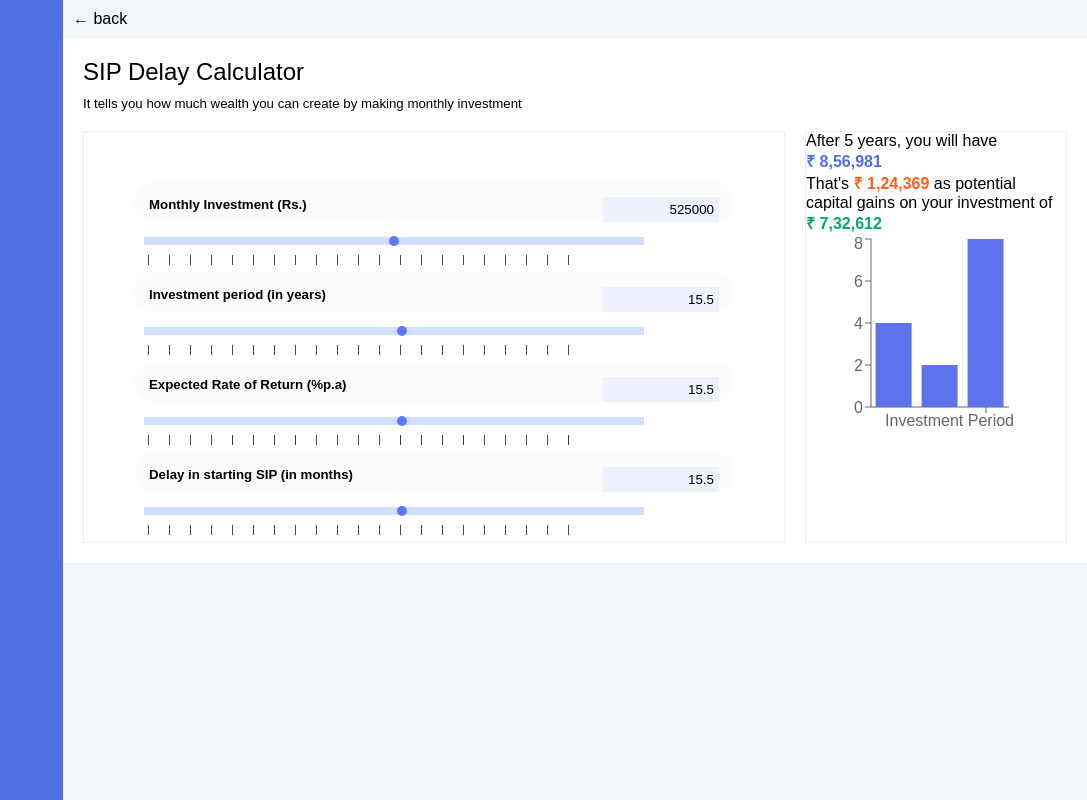
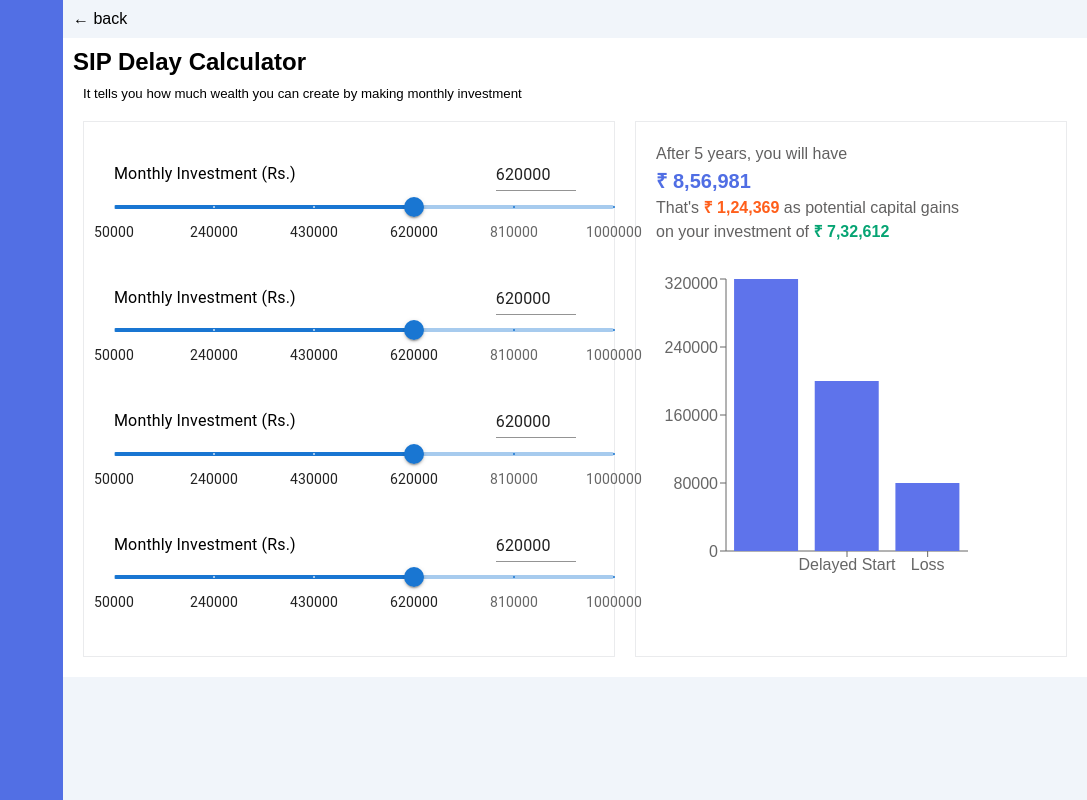
Before and after one commit to shvmsh20/SIP-Delay, a React (Create React App) app: page / in a window 1280 px wide. Shown: the whole page, without its empty margins (193-1280 px from the left). Built offline with nearby package versions, Linux system fonts and the light colour scheme.

Commit message:
update: muiSliders

```diff
--- a/package.json
+++ b/package.json
@@ -3,6 +3,10 @@
   "version": "0.1.0",
   "private": true,
   "dependencies": {
+    "@emotion/react": "^11.10.6",
+    "@emotion/styled": "^11.10.6",
+    "@mui/material": "^5.11.12",
+    "@mui/styled-engine-sc": "^5.11.11",
     "@testing-library/jest-dom": "^5.16.5",
     "@testing-library/react": "^13.4.0",
     "@testing-library/user-event": "^13.5.0",
@@ -10,6 +14,8 @@
     "react-dom": "^18.2.0",
     "react-scripts": "5.0.1",
     "recharts": "^2.4.3",
+    "rsuite": "^5.28.2",
+    "styled-components": "^5.3.8",
     "web-vitals": "^2.1.4"
   },
   "scripts": {
--- a/src/Components/Calculator.jsx
+++ b/src/Components/Calculator.jsx
@@ -1,8 +1,12 @@
-import React from 'react'
-import Input from './Input';
+import React, {useState} from 'react'
+import InputArea from './InputArea';
 import Graph from "./Graph"
 
 function Calculator() {
+  const [mi, setMi] = useState(0);
+  function changeMi(val){
+    setMi(val);
+  }
   return (
     <div className='calculator'>
 
@@ -12,8 +16,8 @@ function Calculator() {
       <h5 className='info'>It tells you how much wealth you can create by
       making monthly investment</h5>
       <div className='container'>
-        <Input />
-        <Graph />
+        <InputArea changeMi={changeMi}/>
+        <Graph mi={mi}/>
       </div>
 
     </div>
--- a/src/Components/Graph.jsx
+++ b/src/Components/Graph.jsx
@@ -3,33 +3,34 @@ import React from 'react'
 import {ResponsiveContainer,BarChart,Bar,XAxis,YAxis}from 'recharts'
 
 
-function Graph() {
+function Graph(props) {
   const Array = [
     {
-      name:"Monthly Investment",
-      number: 4,
+      name:"Start Today",
+      number: 320000,
 
   },
   {
-      name:"Delay",
-      number: 2,
+      name:"Delayed Start",
+      number: 200000,
 
   },
   {
-      name:"Investment Period",
-      number: 8,
+      name:"Loss",
+      number: 80000,
 
   },
 ]
+console.log("MI ",props.mi);
 return (
     <div className='graph'>
       <p className='graph-text'>After 5 years, you will have<br/>
       <span className='totalamount'>₹ 8,56,981</span>
-      <br/>That's <span className='potentialamount'>₹ 1,24,369</span> as potential capital gains on your investment of <br/>
-      <span className='delay'>₹ 7,32,612</span></p>
-    <ResponsiveContainer width="80%" aspect={1}>
-        <BarChart data = {Array} width={200} height = {200}>
-            <XAxis dataKey="name"/>
+      <br/>That's <span className='potentialamount'>₹ 1,24,369</span> as potential capital gains <br/> on your investment of
+      <span className='delay'> ₹ 7,32,612</span></p>
+    <ResponsiveContainer width="80%" aspect={1} >
+        <BarChart  className="bar-graph" data = {Array} width={200} height = {200}>
+            <XAxis dataKey="name" fill='#5E73EB'/>
             <YAxis />
             <Bar dataKey="number" fill = '#5E73EB'/>
         </BarChart>
--- a/src/Components/Input.jsx
+++ /dev/null
@@ -1,17 +0,0 @@
-import React from 'react'
-import Slider from './Slider'
-
-function Input() {
-  return (
-    <div className='input'>
-
-    <Slider mn="50000" mx="1000000" field="mi" title="Monthly Investment (Rs.)"/>
-    <Slider mn="1" mx="30" field="ip" title="Investment period (in years)"/>
-    <Slider mn="1" mx="30" field="ror" title="Expected Rate of Return (%p.a)"/>
-    <Slider mn="1" mx="30" field="delay" title="Delay in starting SIP (in months)"/>
-
-    </div>
-  )
-}
-
-export default Input
--- /dev/null
+++ b/src/Components/InputArea.jsx
@@ -0,0 +1,15 @@
+import React from 'react';
+import SliderArea from './SliderArea';
+
+function InputArea() {
+  return (
+    <div class="input">
+      <SliderArea />
+      <SliderArea />
+      <SliderArea />
+      <SliderArea />
+    </div>
+  )
+}
+
+export default InputArea
--- a/src/Components/Slider.jsx
+++ /dev/null
@@ -1,42 +0,0 @@
-
-import React, {useState} from 'react'
-
-
-function Slider(props) {
-
-  const midVal = (parseInt(props.mn)+parseInt(props.mx))/2;
-  const [val, setVal] = useState(midVal);
-
-  function handleChange(){
-
-    setVal(document.getElementById(props.field).value);
-    //document.getElementById(props.field).value = val;
-
-}
-  return (
-    <div className='slider'>
-    <div className='container-label'>
-    <h5 className='slider-heading'>{props.title}</h5>
-    <button type="number" className='display-btn'> {val} </button>
-    </div>
-
-    <input id = {props.field} type="range" min={props.mn} max={props.mx} value={val}
-          onInput={()=>handleChange()} />
-    <svg width="100%" height="24">
-              <line
-                x1="4"
-                y1="0"
-                x2="440"
-                y2="0"
-                stroke="#444"
-                strokeWidth="20"
-                strokeDasharray="1 20"
-              />
-            </svg>
-            <br/>
-
-    </div>
-  )
-}
-
-export default Slider
--- /dev/null
+++ b/src/Components/SliderArea.jsx
@@ -0,0 +1,116 @@
+import * as React from 'react';
+import Box from '@mui/material/Box';
+import Slider from '@mui/material/Slider';
+import Typography from '@mui/material/Typography';
+import MuiInput from '@mui/material/Input';
+import Grid from '@mui/material/Grid';
+import { styled } from '@mui/material/styles';
+
+
+
+const miArray = [
+    {
+      value: 50000,
+      label: '50000',
+    },
+    {
+      value: 240000,
+      label: '240000',
+    },
+    {
+      value: 430000,
+      label: '430000',
+    },
+    {
+      value: 620000,
+      label: '620000',
+    },
+    {
+      value: 810000,
+      label: '810000',
+    },
+    {
+      value: 1000000,
+      label: '1000000',
+    },
+  ];
+
+  function valuetext(value) {
+    return `${value}`;
+  }
+
+  const Input2 = styled(MuiInput)`
+    width: 80px;
+  `;
+
+
+function SliderArea(){
+    const [mivalue, setValue] = React.useState(620000);
+
+    const handleSliderChange = (event, newValue) => {
+        setValue(newValue);
+    };
+
+    const handleInputChange = (event) => {
+        setValue(event.target.value === '' ? '' : Number(event.target.value));
+    };
+
+  return (
+
+    <div className='slider-area'>
+        <Box sx={{ width: 500 }}>
+
+
+            <Grid container spacing={25} alignItems="center">
+
+                <Grid item>
+                    <Typography id="input-slider" gutterBottom>
+                    Monthly Investment (Rs.)
+                    </Typography>
+                </Grid>
+
+                <Grid item>
+                    <Input2
+                        value={mivalue}
+                        size="small"
+                        onChange={handleInputChange}
+                        inputProps={{
+                            step: 1,
+                            min: 50000,
+                            max: 10000000,
+                        }}
+                        />
+                </Grid>
+
+            </Grid>
+
+            <Grid container>
+
+                <Grid item xs>
+                    <Slider
+
+                    aria-label="Custom marks"
+                    defaultValue={620000}
+                    getAriaValueText={valuetext}
+                    min={50000}
+                    max={1000000}
+                    marks={miArray}
+
+                    value={typeof mivalue === 'number' ? mivalue : 0}
+                    onChange={handleSliderChange}
+                    aria-labelledby="input-slider"
+                    />
+                </Grid>
+
+            </Grid>
+
+
+        </Box>
+    </div>
+
+
+
+  )
+}
+
+export default SliderArea;
--- a/src/Media/CSS/App.css
+++ b/src/Media/CSS/App.css
@@ -7,21 +7,9 @@
 }
 
 .screen{
-  display: flex;
-  flex-direction: row;
-  height: 100vh;
-
-    box-sizing: border-box;
-    margin: 0;
-    padding: 0;
-}
-
-.screen{
     display: flex;
     flex-direction: row;
     height: 100vh;
-
-
 }
 
 .side-bar{
@@ -51,16 +39,6 @@
   margin: 10px
 }
 
-.graph{
-  flex-basis: 50%;
-  border: 1px solid #EAEBED;
-  margin: 10px
-}
-
-.heading{
-  font-weight: 500;
-  margin: 10px;
-}
 
 .info{
   font-weight: 400;
@@ -72,71 +50,14 @@
   margin: 10px;
 }
 
-.slider {
-  margin: 10px;
-  width:400px;
-  height:40px;
-  padding:10px;
-  background:#fcfcfc;
-  border-radius:20px;
-  display:flex;
-  align-items:center;
- }
- .slider p {
-  font-size:16px;
-  font-weight:600;
-  padding-left:30px;
- }
- .slider input[type="range"] {
-  -webkit-appearance:none !important;
-  width:300px;
-  height:8px;
-  background:#D3DFFE;
-  border:none;
-  outline:none;
- }
- .slider input[type="range"]::-webkit-slider-thumb {
-  -webkit-appearance:none !important;
-  width:10px;
-  height:10px;
-  background:#5979FA;
-  border:2px solid #5979FA;
-  border-radius:50%;
-  cursor:pointer;
 
-    flex-basis: 20%;
-    background-color: #526FE4;
-}
-
-.main{
-    flex-basis: 80%;
-    background-color: #F1F5FA;
-}
-
-.calculator{
-    background-color: #fff;
-    padding: 10px;
-}
-
-.container{
-    display: flex;
-    flex-direction: row;
-}
-
-.input{
-    flex-basis: 50%;
-    border: 1px solid #EAEBED;
-    margin: 10px
-
-}
 .totalamount{
   color: #506EE4;
   font-weight: bold;
   font-family: sans-serif;
+  font-size: 20px;
+}
 
-
-
-}
 .potentialamount{
   color: #FF5F1B;
   font-weight: bold;
@@ -155,74 +76,22 @@
 
 .graph-text{
   align-items: center;
+  color: #626161;
+  line-height: 1.5;
 }
 
 .graph{
     flex-basis: 50%;
     border: 1px solid #EAEBED;
-    margin: 10px
+    margin: 10px;
+    padding: 20px;
 }
 
-.heading{
-    font-weight: 500;
-    margin: 10px;
+.bar-graph{
+  margin: 30px 0px 0px 5px;
 }
 
-.info{
-    font-weight: 400;
-    margin: 10px;
+.slider-area{
+  margin: 40px 0px;
+  margin-left: 30px;
 }
-
-.back{
-    font-weight: 400;
-    margin: 10px;
-}
-
-.slider {
-    margin: 50px;
-    padding: 10px;
-    width:600px;
-    height:40px;
-    border-radius:20px;
-    display:flex;
-    align-items:center;
-    display: block;
-   }
-
-   .slider input[type="range"] {
-    -webkit-appearance:none;
-    width:500px;
-    height:8px;
-    border:none;
-    outline:none;
-    margin: 10px 0px;
-   }
-   .slider input[type="range"]::-webkit-slider-thumb {
-    -webkit-appearance:none !important;
-    width:10px;
-    height:10px;
-    background:#5979FA;
-    border:2px solid #5979FA;
-    border-radius:50%;
-    cursor:pointer;
-   }
-
-.slider-heading{
-    font-weight: 600;
-    margin: 5px;
-}
-
-.display-btn{
-    margin: 5px;
-    padding: 5px;
-    width: 20%;
-    background-color: #ECF1FC;
-    border: none;
-    text-align: end;
-}
-
-.container-label{
-    display: flex;
-    flex-direction: row;
-    justify-content: space-between;
-}
```
Also changed, not shown: 1 other file (tests, documents, lock files or other folders).
